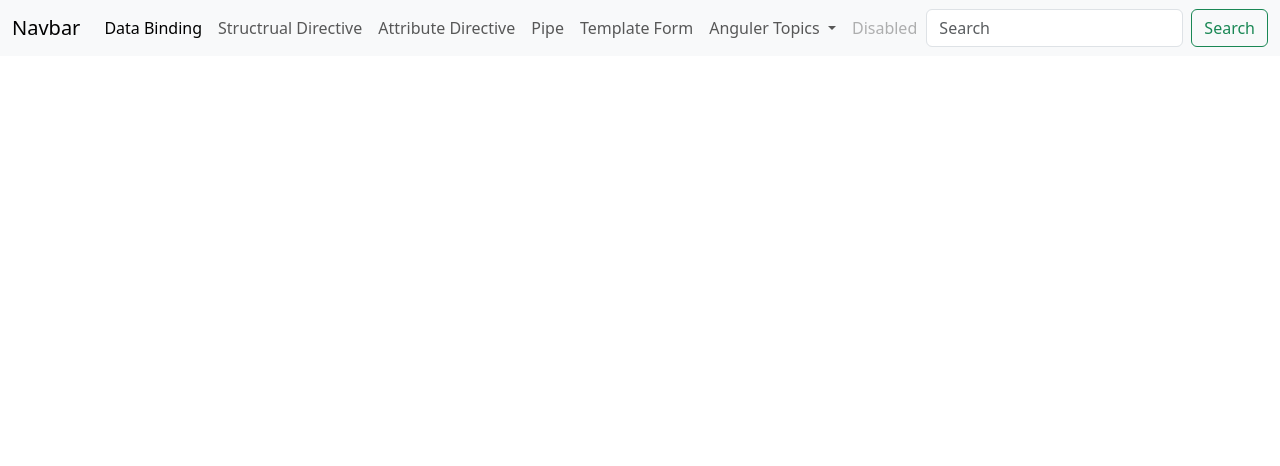
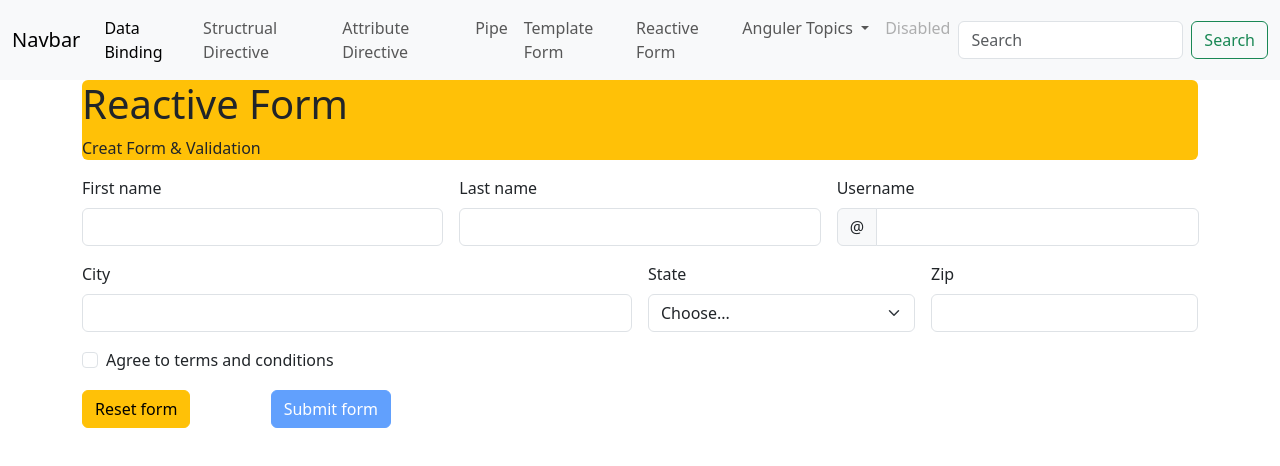
Before and after one commit to pankaj182007/angularBasics, an Angular app: page /reactiveForm in a window 1280 px wide. Before the commit this address led to /. Shown: the top 466 px of the page. Built offline with nearby package versions, Linux system fonts and the light colour scheme.

Commit message:
reactive form & validation

```diff
--- a/src/app/app.component.html
+++ b/src/app/app.component.html
@@ -32,6 +32,9 @@
         <li class="nav-item">
           <a class="nav-link" routerLink="templateForm">Template Form</a>
         </li>
+        <li class="nav-item">
+          <a class="nav-link" routerLink="reactiveForm">Reactive Form</a>
+        </li>
 
         <li class="nav-item dropdown">
           <a class="nav-link dropdown-toggle" id="navbarDropdown" role="button" data-bs-toggle="dropdown" aria-expanded="true">
@@ -43,6 +46,7 @@
             <li><a class="dropdown-item" routerLink="attributeDirective">Attribute Directive</a></li>
             <li><a class="dropdown-item" routerLink="pipe">Pipe</a></li>
             <li><a class="dropdown-item" routerLink="templateForm">Template Form</a></li>
+            <li><a class="dropdown-item" routerLink="reactiveForm">Reactive Form</a></li>
 
           </ul>
         </li>
--- a/src/app/app.routes.ts
+++ b/src/app/app.routes.ts
@@ -5,6 +5,7 @@ import { AttributeDirectiveComponent } from './components/directives/attribute-d
 import { GetApiComponent } from './components/get-api/get-api.component';
 import { PipeComponent } from './components/pipe/pipe.component';
 import { TemplateFormsComponent } from './components/template-forms/template-forms.component';
+import { ReactiveFormComponent } from './components/reactive-form/reactive-form.component';
 
 export const routes: Routes = [
 
@@ -13,7 +14,8 @@ export const routes: Routes = [
     {path: "attributeDirective",component :AttributeDirectiveComponent},
     {path: "getApiCall",component :GetApiComponent},
     {path: "pipe",component :PipeComponent},
-    {path: "templateForm",component:TemplateFormsComponent}
+    {path: "templateForm",component:TemplateFormsComponent},
+    {path: "reactiveForm",component:ReactiveFormComponent}
 
 
 ];
--- /dev/null
+++ b/src/app/components/reactive-form/reactive-form.component.html
@@ -0,0 +1,87 @@
+<div class=" bg-warning rounded">
+    <h1>Reactive Form</h1>
+   <p>Creat Form & Validation</p></div>
+
+<form class="row g-3 needs-validation" novalidate [formGroup]="studentForm" >
+   <div class="col-md-4">
+     <label for="validationCustom01" class="form-label" >First name</label>
+     <input type="text" class="form-control" id="validationCustom01"  formControlName="firstName" >
+     <div class="text-danger">
+      @if (studentForm.controls["firstName"].touched &&studentForm.controls["firstName"].errors?.["required"]) {
+          <span>This is required</span>
+      }@else if (studentForm.controls["firstName"].touched &&studentForm.controls["firstName"].errors?.['minlength']) {
+            <span>First name shoutd not be less than 3 letter</span>
+      }
+      </div>
+
+   </div>
+   <div class="col-md-4">
+     <label for="validationCustom02" class="form-label" >Last name</label>
+     <input type="text" class="form-control" id="validationCustom02"  formControlName="lastName" >
+     <div class="valid-feedback">
+       Looks good!
+     </div>
+   </div>
+   <div class="col-md-4">
+     <label for="validationCustomUsername" class="form-label" >Username</label>
+     <div class="input-group has-validation">
+       <span class="input-group-text" id="inputGroupPrepend">&#64;</span>
+       <input type="text" class="form-control" id="validationCustomUsername" aria-describedby="inputGroupPrepend" formControlName="userName">
+       <div class="text-danger">
+        @if (studentForm.controls["userName"].touched &&studentForm.controls["userName"].errors?.["email"]) {
+            <span>Please enter valid Email</span>
+        }
+        </div>
+     </div>
+   </div>
+   <div class="col-md-6">
+     <label for="validationCustom03" class="form-label" >City</label>
+     <input type="text" class="form-control" id="validationCustom03" formControlName="city">
+     <div class="invalid-feedback">
+       Please provide a valid city.
+     </div>
+   </div>
+   <div class="col-md-3">
+     <label for="validationCustom04" class="form-label" >State</label>
+     <select class="form-select" id="validationCustom04"  formControlName="state">
+       <option selected disabled value="">Choose...</option>
+       <option value="Maharashtra">Maharashtra</option>
+       <option value="Goa"Goa>Goa</option>
+       <option value="Panjab">panjab</option>
+       <option value="Uttar Pradesh">Uttar Pradesh</option>
+       <option value="Bihar">Bihar</option>
+     </select>
+     <div class="invalid-feedback">
+       Please select a valid state.
+     </div>
+   </div>
+   <div class="col-md-3">
+     <label for="validationCustom05" class="form-label" >Zip</label>
+     <input type="text" class="form-control" id="validationCustom05"  formControlName="zip">
+     <div class="invalid-feedback">
+       Please provide a valid zip.
+     </div>
+   </div>
+   <div class="col-12">
+     <div class="form-check">
+       <input class="form-check-input" type="checkbox" value="" id="invalidCheck" formControlName="isTermAscepted" >
+       <label class="form-check-label" for="invalidCheck">
+         Agree to terms and conditions
+       </label>
+       <div class="invalid-feedback">
+         You must agree before submitting.
+       </div>
+     </div>
+   </div>
+   <div class="col-md-2">
+       <button class="btn btn-warning"  type="button" (click)="reset()" >Reset form</button>
+   </div>
+   <div class="col-md-2">
+     <button class="btn btn-primary"  type="submit" [disabled]="studentForm.invalid" (click)="onSave()">Submit form</button>
+   </div>
+ </form>
+
+ @if(saveData){
+  <div class="m-2 p-2 bg-warning rounded">{{saveData|json}}</div>
+
+}
--- /dev/null
+++ b/src/app/components/reactive-form/reactive-form.component.ts
@@ -0,0 +1,36 @@
+import { JsonPipe } from '@angular/common';
+import { Component } from '@angular/core';
+import { FormControl, FormGroup, ReactiveFormsModule, Validators } from '@angular/forms';
+
+@Component({
+  selector: 'app-reactive-form',
+  standalone: true,
+  imports: [ReactiveFormsModule,JsonPipe],
+  templateUrl: './reactive-form.component.html',
+  styleUrl: './reactive-form.component.css'
+})
+export class ReactiveFormComponent {
+
+  studentForm:FormGroup=new FormGroup({
+    firstName:new FormControl("",[Validators.required,Validators.minLength(3)]),
+    lastName:new FormControl(""),
+    userName:new FormControl("",[Validators.email]),
+    city:new FormControl(""),
+    state:new FormControl(""),
+    zip:new FormControl(""),
+    isTermAscepted:new FormControl(false)
+  })
+
+  saveData:any;
+
+  onSave(){
+this.saveData=this.studentForm.value;
+  }
+
+  reset(){
+    this.studentForm.reset("")
+    this.saveData="";
+
+  }
+
+}
```
Also changed, not shown: src/app/components/reactive-form/reactive-form.component.css (added), 1 other file (tests, documents, lock files or other folders).
